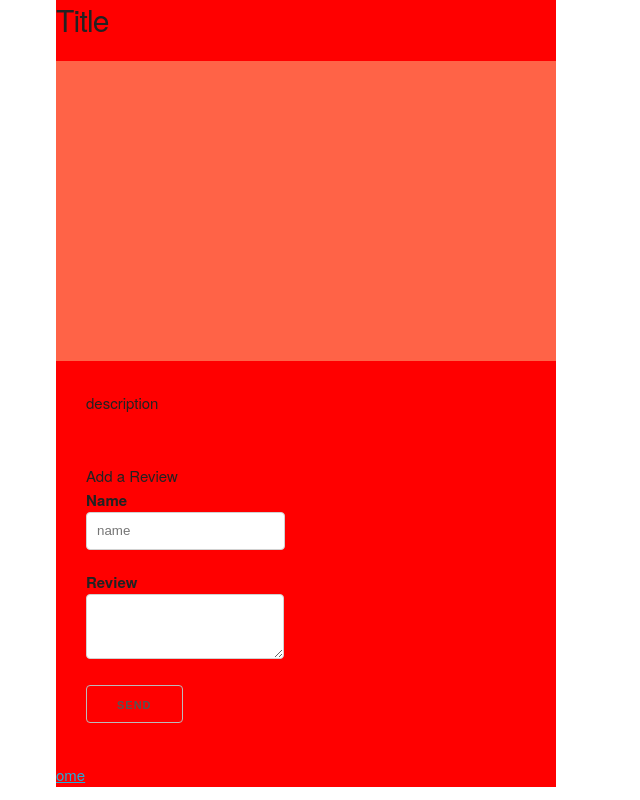
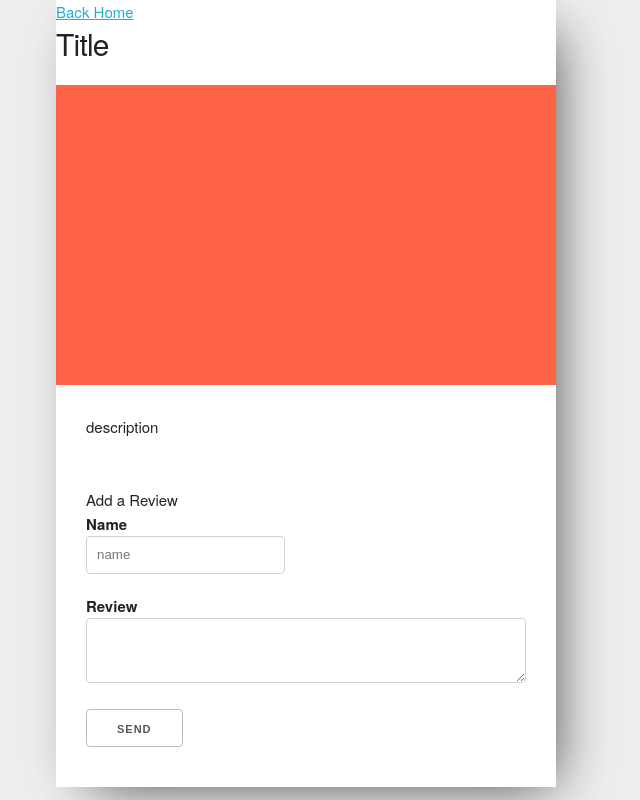
Before and after one commit to royce-matthew/jomato, a Django app: page /view/ in a window 1280 px wide. Shown: the whole page, without its empty margins (334-974 px from the left). Run offline with Django 3.2, Linux system fonts and the light colour scheme.

Commit message:
Front End Changes

```diff
--- a/jomato/jsec/templates/single.html
+++ b/jomato/jsec/templates/single.html
@@ -14,6 +14,7 @@
 			padding:0px;
 			display: flex;
 			justify-content: space-around;
+			background-color: #EEE
 		}
 		#photo
 		{
@@ -24,13 +25,30 @@
 		.stallbox
 		{
 			width:500px;
-			background:red;
+			background:#FFF;
+		}
+		.shadow
+		{
+			-webkit-box-shadow: 15px 15px 55px -19px rgba(0,0,0,0.75);
+			-moz-box-shadow: 15px 15px 55px -19px rgba(0,0,0,0.75);
+			box-shadow: 15px 15px 55px -19px rgba(0,0,0,0.75);
+		}
+		.name-review
+		{
+			font-size: 1em
+		}
+		.description-review
+		{
+			font-size: 1.3em
 		}
 	</style>
 </head>
 <body onload="loadXMLDoc(); loadReviewDoc();">
-	<div class="stallbox">
 
+	<div class="stallbox shadow">
+
+
+	<a href="/">Back Home</a>
 		<h4 id="title">Title</h4>
 		<div id="photo"></div>
 		<div style="padding: 30px">
@@ -39,6 +57,7 @@
 	<br>
 		Add a Review
 		<label>
+
 			<span>Name</span>
 			<br>
 
@@ -48,7 +67,7 @@
 		<label>
 			<span>Review</span>
 			<br>
-			<textarea type="text" id="review" >
+			<textarea type="text" id="review" style="width: 100%;">
 			</textarea>
 		</label>
 		<button onclick="post();">Send</button>
@@ -57,7 +76,6 @@
 		</div>
 
 
-	<a href="/"><HEAD></HEAD>ome</a>
 	</div>
 
 </body>
@@ -108,9 +126,11 @@
       	console.log(f);
       	var a = document.createElement('div');
       	var name=document.createElement('div');
+      	name.classList.add("name-review")
       	name.innerHTML=f.name;
       	var description=document.createElement('div')
       	description.innerHTML=f.review
+      	name.classList.add("description-review")
       	a.appendChild(name)
       	a.appendChild(description)
       	review_box.appendChild(a)
```
Also changed, not shown: jomato/db.sqlite3.
